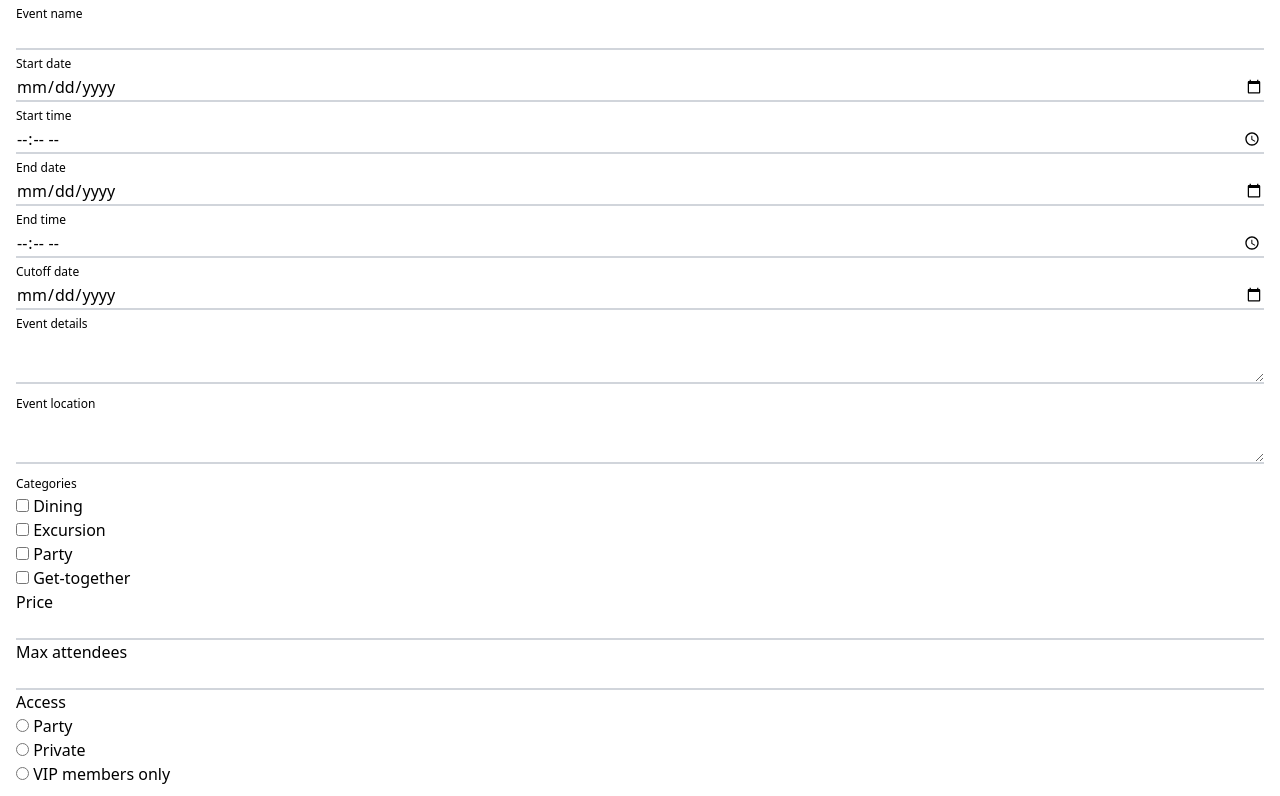
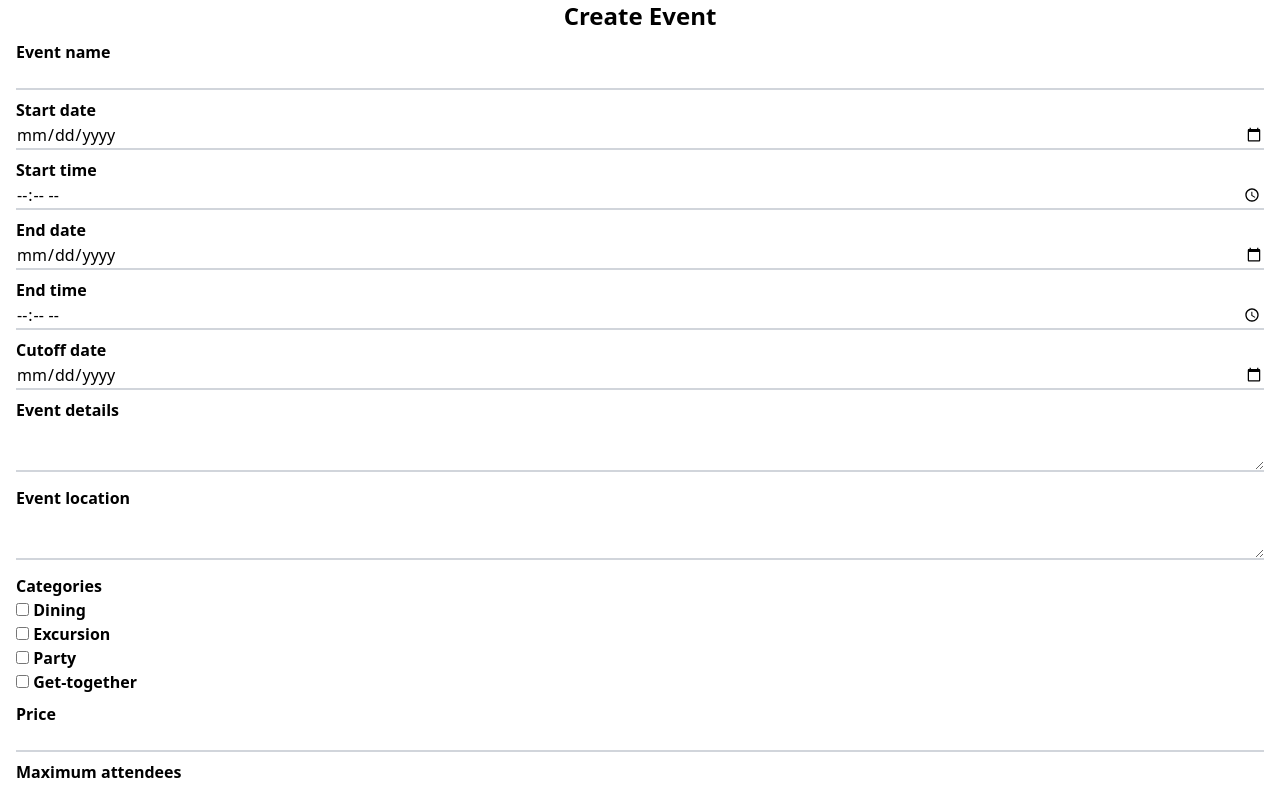
Before and after one commit to halbhelms/villages-restart, a SvelteKit app: page /events/create in a window 1280 px wide. Shown: the top 796 px of the page. Built offline with nearby package versions, Linux system fonts and the light colour scheme.

Commit message:
Event creation form WIP 3

```diff
--- a/src/routes/events/create/+page.svelte
+++ b/src/routes/events/create/+page.svelte
@@ -4,51 +4,52 @@
 </script>
 
 <main>
+  <h1 class="text-center text-2xl font-bold">Create Event</h1>
 
   <form use:enhance method="post">
 
-  <div class="px-4">
-    <label for="name" class="text-xs">Event name</label>
+  <div class="px-4 mt-2">
+    <label for="name" class="block">Event name</label>
     <input type="text" id="name" name="name" />
   </div>
 
-  <div class="px-4">
-    <label for="start_date" class="text-xs">Start date</label>
+  <div class="px-4 mt-2">
+    <label for="start_date" class="">Start date</label>
     <input type="date" id="start_date" name="start_date" />
   </div>
 
-  <div class="px-4">
-    <label for="start_time" class="text-xs">Start time</label>
+  <div class="px-4 mt-2">
+    <label for="start_time" class="">Start time</label>
     <input type="time" id="start_time" name="start_time" />
   </div>
 
-  <div class="px-4">
-    <label for="end_date" class="text-xs">End date</label>
+  <div class="px-4 mt-2">
+    <label for="end_date" class="">End date</label>
     <input type="date" id="end_date" name="end_date" />
   </div>
 
-  <div class="px-4">
-    <label for="end_time" class="text-xs">End time</label>
+  <div class="px-4 mt-2">
+    <label for="end_time" class="">End time</label>
     <input type="time" id="end_time" name="end_time" />
   </div>
 
-  <div class="px-4">
-    <label for="cutoff_date" class="text-xs">Cutoff date</label>
+  <div class="px-4 mt-2">
+    <label for="cutoff_date" class="">Cutoff date</label>
     <input type="date" id="cutoff_date" name="cutoff_date" />
   </div>
 
-  <div class="px-4">
-    <label for="event_details" class="text-xs">Event details</label>
+  <div class="px-4 mt-2">
+    <label for="event_details" class="">Event details</label>
     <textarea id="event_details" name="event_details"></textarea>
   </div>
 
-  <div class="px-4">
-    <label for="location" class="text-xs">Event location</label>
+  <div class="px-4 mt-2">
+    <label for="location" class="">Event location</label>
     <textarea id="location" name="location"></textarea>
   </div>
 
-  <div class="px-4">
-    <label for="categories" class="text-xs">Categories</label>
+  <div class="px-4 mt-2">
+    <label for="categories" class="">Categories</label>
   </div>
 
   <div class="px-4">
@@ -71,23 +72,23 @@
     <label for="get-together">Get-together</label>
   </div>
 
-  <div class="px-4">
-    <label for="price" class="">Price</label>
+  <div class="px-4 mt-2">
+    <label for="price" class="block">Price</label>
     <input type="number" id="price" name="price" />
   </div>
 
-  <div class="px-4">
-    <label for="max_attendees" class="">Max attendees</label>
+  <div class="px-4 mt-2">
+    <label for="max_attendees" class="block">Maximum attendees</label>
     <input type="number" id="max_attendees" name="max_attendees" />
   </div>
 
-  <div class="px-4">
+  <div class="px-4 mt-2">
     <label for="access" class="">Access</label>
   </div>
 
   <div class="px-4">
     <input type="radio" id="public" name="access" />
-    <label for="public">Party</label>
+    <label for="public">Public</label>
   </div>
 
   <div class="px-4">
@@ -99,8 +100,6 @@
     <input type="radio" id="vip" name="access" />
     <label for="vip">VIP members only</label>
   </div>
-
-
 
   <div class="flex justify-center mt-3">
   <button>Create Event!</button>
@@ -118,4 +117,8 @@
   button {
     @apply bg-blue-500 text-white font-bold py-2 px-4 text-center rounded hover:bg-blue-700 focus:outline-none focus:ring-2 focus:ring-blue-600 focus:ring-opacity-50;
   }
+
+  label {
+    @apply font-semibold;
+  }
 </style>
```
